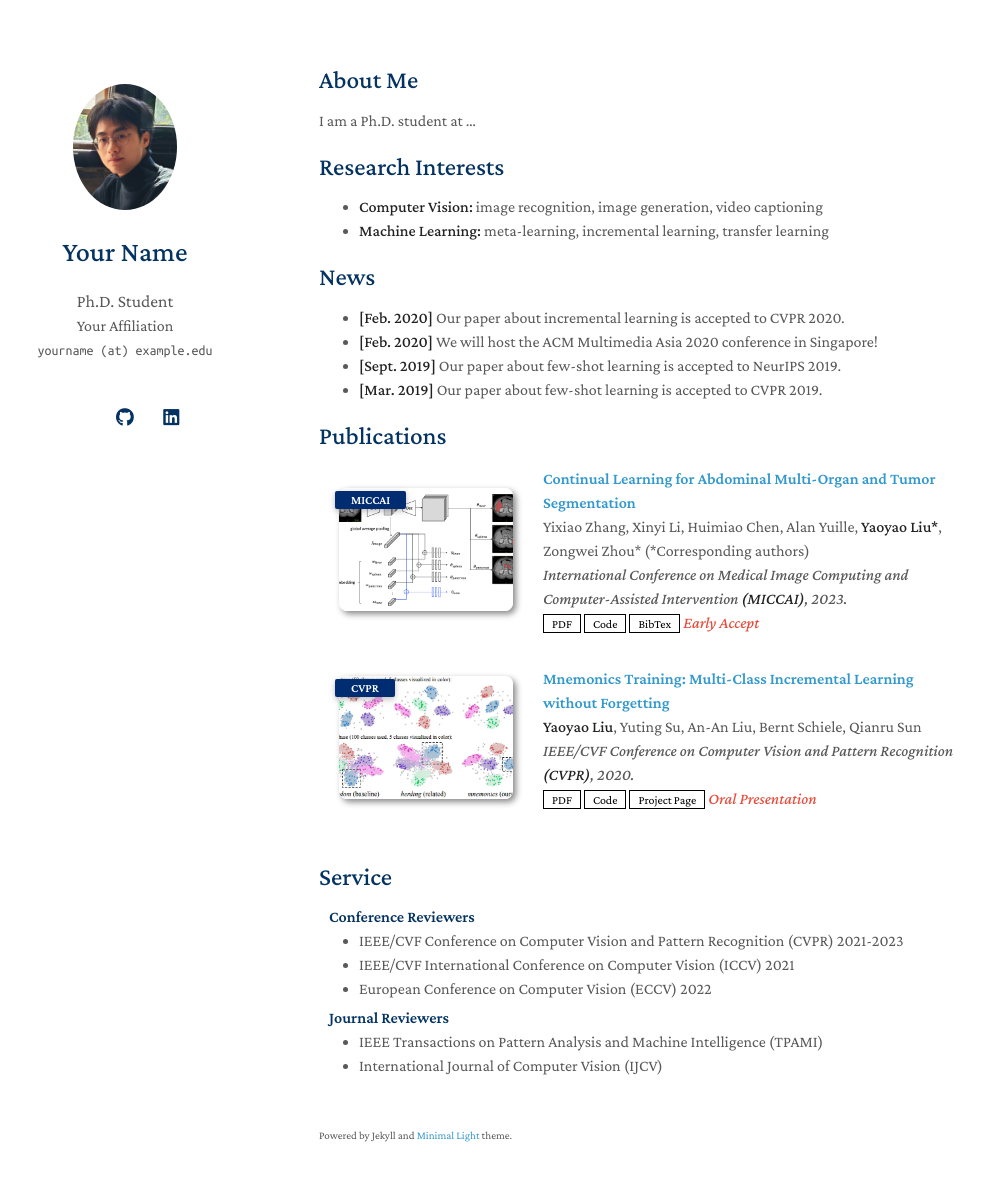
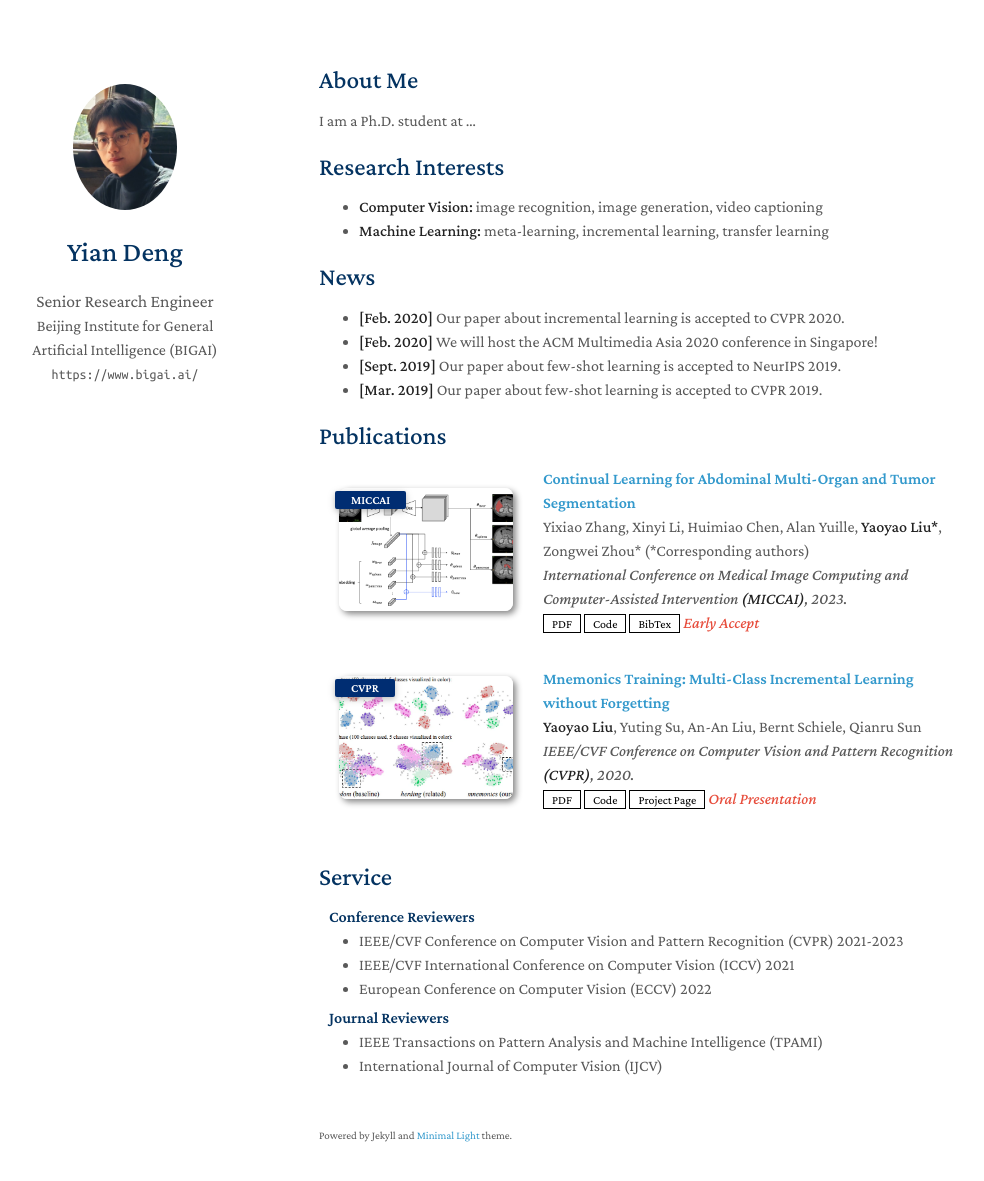
Before and after one commit to yian-deng/yian-deng.github.io, a Jekyll site: the page built from index.md, in a window 1280 px wide and 1216 px high. Shown: the top 1181 px of the window, without its empty margins (151-1135 px from the left). Built offline with Jekyll 4.4.1, drawn with Linux system fonts in a browser that asks for light colours; a style sheet for code colours, icons or effects is not loaded; our own code applies the rules of GitHub Pages for plain Markdown files.

Commit message:
Update _config.yml

```diff
--- a/_config.yml
+++ b/_config.yml
@@ -1,23 +1,19 @@
 # Basic Information
-title: Your Name
-position: Ph.D. Student
-affiliation: Your Affiliation
+title: Yian Deng
+position: Senior Research Engineer
+affiliation: Beijing Institute for General Artificial Intelligence (BIGAI)
 affiliation_link: https://www.example.edu/
-email: yourname (at) example.edu
+email: https://www.bigai.ai/
 
 # Search Engine Optimization (SEO)
 # The following information is used to improve the website traffic from search engines, e.g., Google.
-keywords: minimal light
-description: The Minimal Light is a simple and elegant Jekyll theme for an academic personal homepage.
-canonical: https://minimal-light-theme.yliu.me/
+keywords: Cognitive Planning, Robotics, Computer Vision, Adversarial Learning, Reinforcement Learning
+description: Personal academic homepage of Yian Deng, Senior Research Engineer at BIGAI, working on agent planning, embodied intelligence, robotics, and reinforcement learning.
+canonical: https://yian-deng.github.io/
 
 # Links
 # If you don't need one of them, you may delete the corresponding line.
-google_scholar: https://scholar.google.com/
-cv_link: assets/files/curriculum_vitae.pdf
-github_link: https://github.com/
-linkedin: https://www.linkedin.com/
-twitter: https://twitter.com/
+google_scholar: https://scholar.google.com/citations?user=WjDIAUIAAAAJ&hl=zh-CN
 
 # Images (e.g., your profile picture and your website's favicon)
 # "favicon" and "favicon_dark" are used for the light and dark modes, respectively.
```
